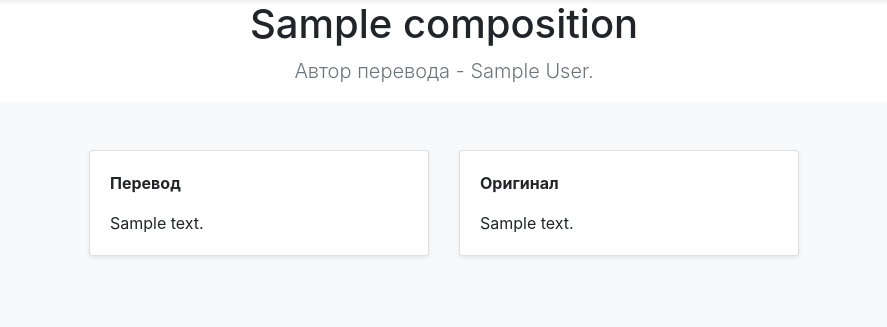
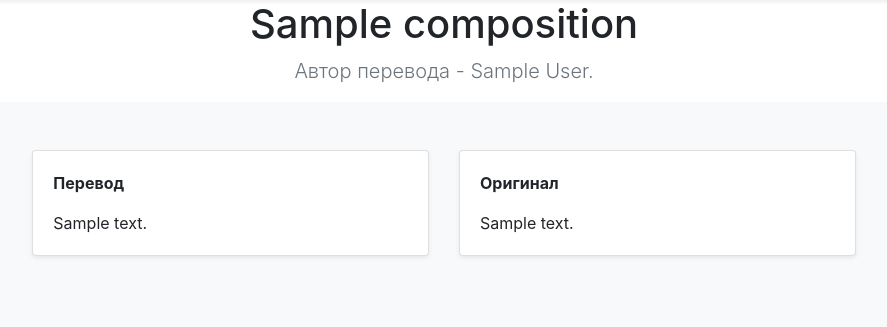
Before and after one commit to vnkrtv/web-library, a Django app: page /translation/1/show/ in a window 1280 px wide. Shown: the part 56-383 px from the top of the page, without its empty margins (196-1083 px from the left). Run offline with Django 3.2, Linux system fonts and the light colour scheme; a user stored in the database is signed in; tables that the repository leaves empty hold one stand-in row (values such as "Sample post"); some libraries are stand-ins or nearby versions.

Commit message:
Update templates
Update forms - add cards style, fix 'new lines' in show_translation

```diff
--- a/library/templates/main/add_author.html
+++ b/library/templates/main/add_author.html
@@ -26,6 +26,8 @@
 
       <form action="{% url 'main:add_author' %}" method="post" enctype="multipart/form-data">
       {% csrf_token %}
+        <div class="card mb-4 shadow-sm">
+          <div class="card-body">
             <div class="form-row">
                 <div class="col-md-4 mb-3">
                   <label for="{{ form.name.id_for_label }}">Имя<br>
@@ -40,9 +42,12 @@
                 </div>
               </div>
               <input type="submit" value="Добавить" class="btn btn-primary my-2">
+            </div>
+          </div>
         </form>
 
     </div>
   </div>
 
+
 {% endblock %}
--- a/library/templates/main/add_composition.html
+++ b/library/templates/main/add_composition.html
@@ -28,6 +28,8 @@
 
       <form action="{% url 'main:add_composition' %}" method="post">
       {% csrf_token %}
+        <div class="card mb-4 shadow-sm">
+          <div class="card-body">
             <div class="form-row">
                 <div class="col-md-4 mb-3">
                   <div>
@@ -53,6 +55,8 @@
                 </div>
               </div>
               <input type="submit" value="Добавить" class="btn btn-primary my-2">
+            </div>
+          </div>
         </form>
 
     </div>
--- a/library/templates/main/add_translation.html
+++ b/library/templates/main/add_translation.html
@@ -25,6 +25,8 @@
 
       <form action="{% url 'main:add_translation' composition.id %}" method="post">
       {% csrf_token %}
+        <div class="card mb-4 shadow-sm">
+          <div class="card-body">
             <div class="form-row">
                 <div class="col-md-4 mb-3">
                   <div>
@@ -45,6 +47,8 @@
                 </div>
               </div>
               <input type="submit" value="Добавить" class="btn btn-primary my-2">
+            </div>
+          </div>
         </form>
 
     </div>
--- a/library/templates/main/show_translation.html
+++ b/library/templates/main/show_translation.html
@@ -9,7 +9,6 @@
   </section>
 
   <div class="album py-5 bg-light">
-    <div class="container">
 
     <div class="d-flex justify-content-center">
 
@@ -17,7 +16,7 @@
         <div class="card mb-4 shadow-sm">
           <div class="card-body">
             <p class="card-text"><strong>Перевод</strong></p>
-              <p class="card-text">{{ translation.text }}</p>
+            <p class="card-text" style="white-space: pre-line">{{ translation.text }}</p>
           </div>
         </div>
       </div>
@@ -26,7 +25,7 @@
         <div class="card mb-4 shadow-sm">
           <div class="card-body">
             <p class="card-text"><strong>Оригинал</strong></p>
-              <p class="card-text">{{ composition.text }}</p>
+            <p class="card-text" style="white-space: pre-line">{{ composition.text }}</p>
           </div>
         </div>
       </div>
@@ -34,5 +33,4 @@
     </div>
 
   </div>
-  </div>
 {% endblock %}
```
Lines whose indentation alone changed are shown as unchanged.
